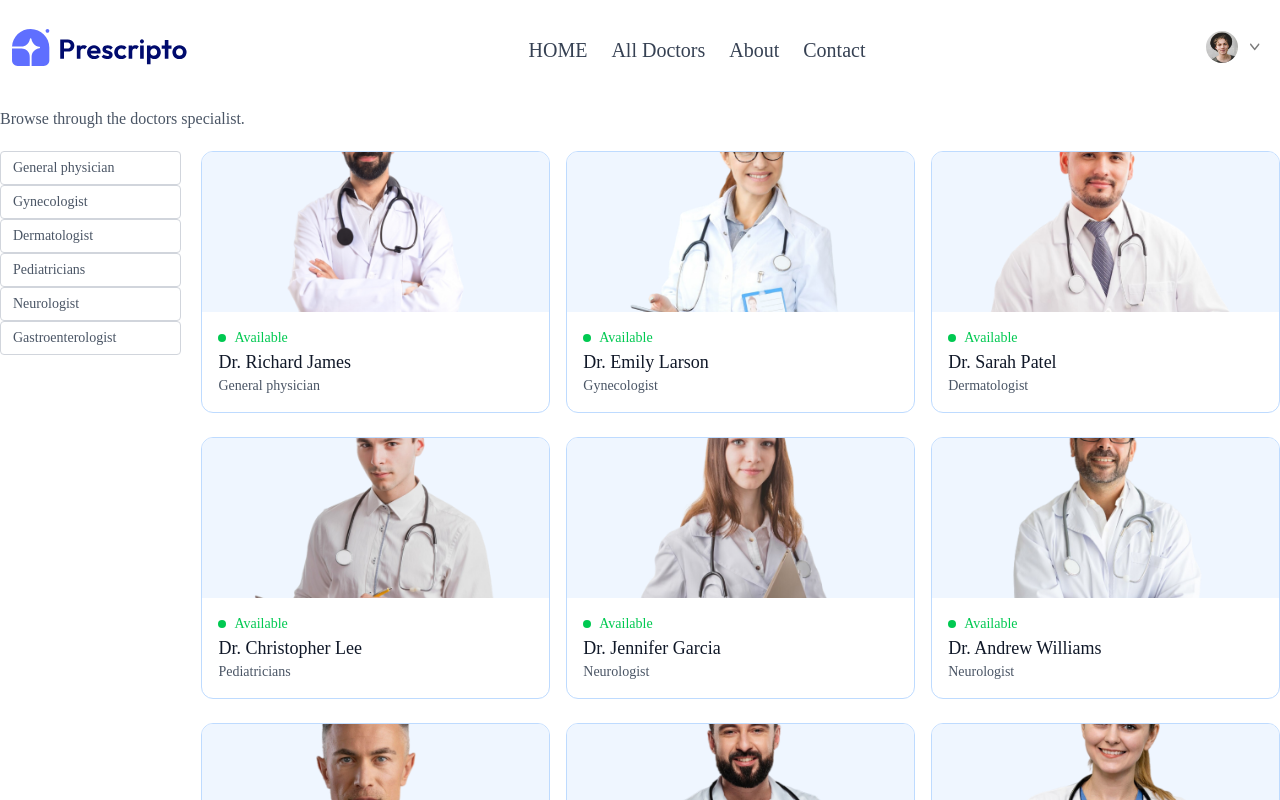
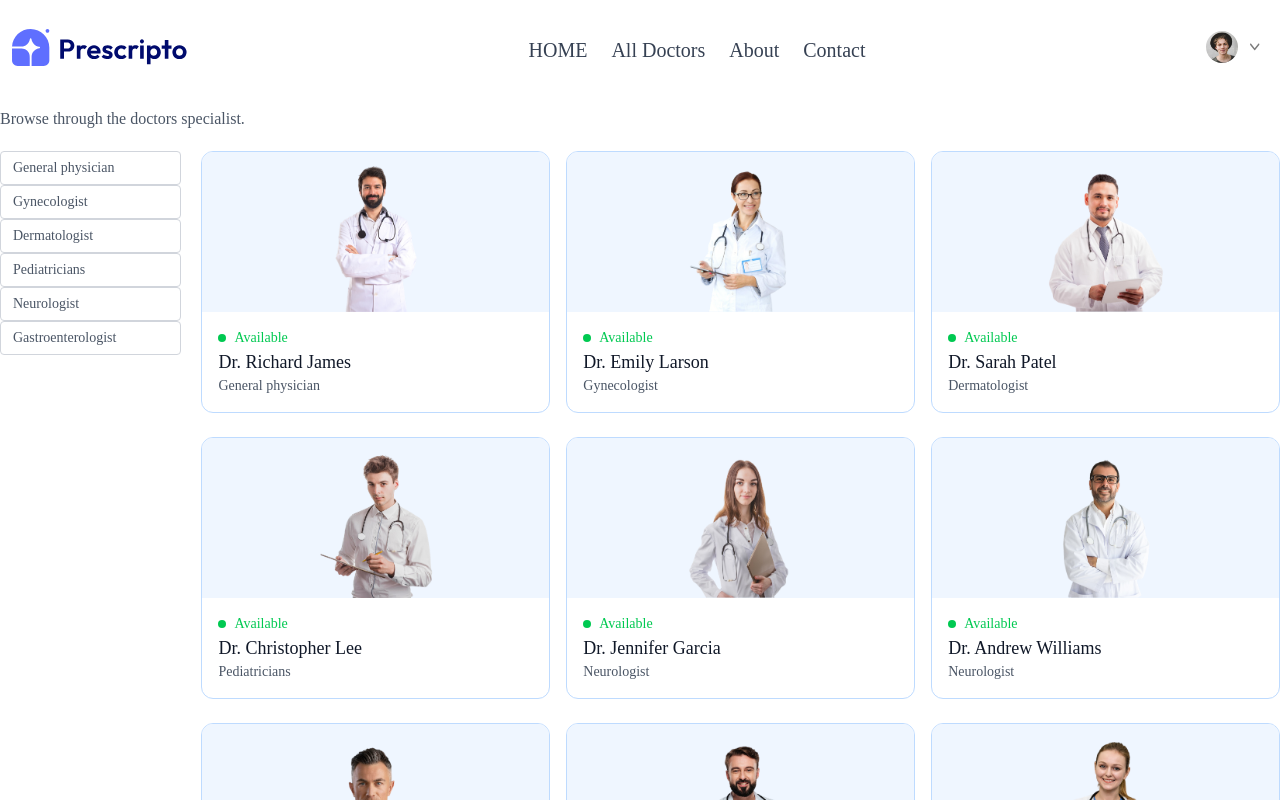
Before and after one commit to Parth-1104/HealthSphere, a React (Vite) app in the folder frontend/: page /doctors in a window 1280 px wide. Shown: the top 800 px of the page. Built offline with nearby package versions, Linux system fonts and the light colour scheme.

Commit message:
adjusted all

```diff
--- a/frontend/src/components/TopDoctors.jsx
+++ b/frontend/src/components/TopDoctors.jsx
@@ -18,7 +18,7 @@ const TopDoctors = () => {
                         onClick={() => {navigate(`/appointment/${item._id}`); scrollTo(0,0)}}
                         className="border border-blue-200 rounded-xl overflow-hidden cursor-pointer hover:translate-y-[-10px] transition-all duration-500"
                     >
-                        <img className="bg-blue-50 w-full h-40 object-cover" src={item.image} alt={item.name} />
+                        <img className="bg-blue-50 w-full h-40 object-contain" src={item.image} alt={item.name} />
                         <div className="p-4">
                             <div className="flex items-center gap-2 text-sm text-green-500">
                                 <p className="w-2 h-2 bg-green-500 rounded-full"></p>
--- a/frontend/src/pages/Doctors.jsx
+++ b/frontend/src/pages/Doctors.jsx
@@ -48,7 +48,7 @@ const Doctors = () => {
               className="border border-blue-200 rounded-xl overflow-hidden cursor-pointer hover:translate-y-[-10px] transition-all duration-500"
               key={item._id}
             >
-              <img className="bg-blue-50 w-full h-40 object-cover" src={item.image} alt={item.name} />
+              <img className="bg-blue-50 w-full h-40 object-contain" src={item.image} alt={item.name} />
               <div className="p-4">
                 <div className="flex items-center gap-2 text-sm text-center text-green-500">
                   <p className="w-2 h-2 bg-green-500 rounded-full"></p> <p>Available</p>
```
